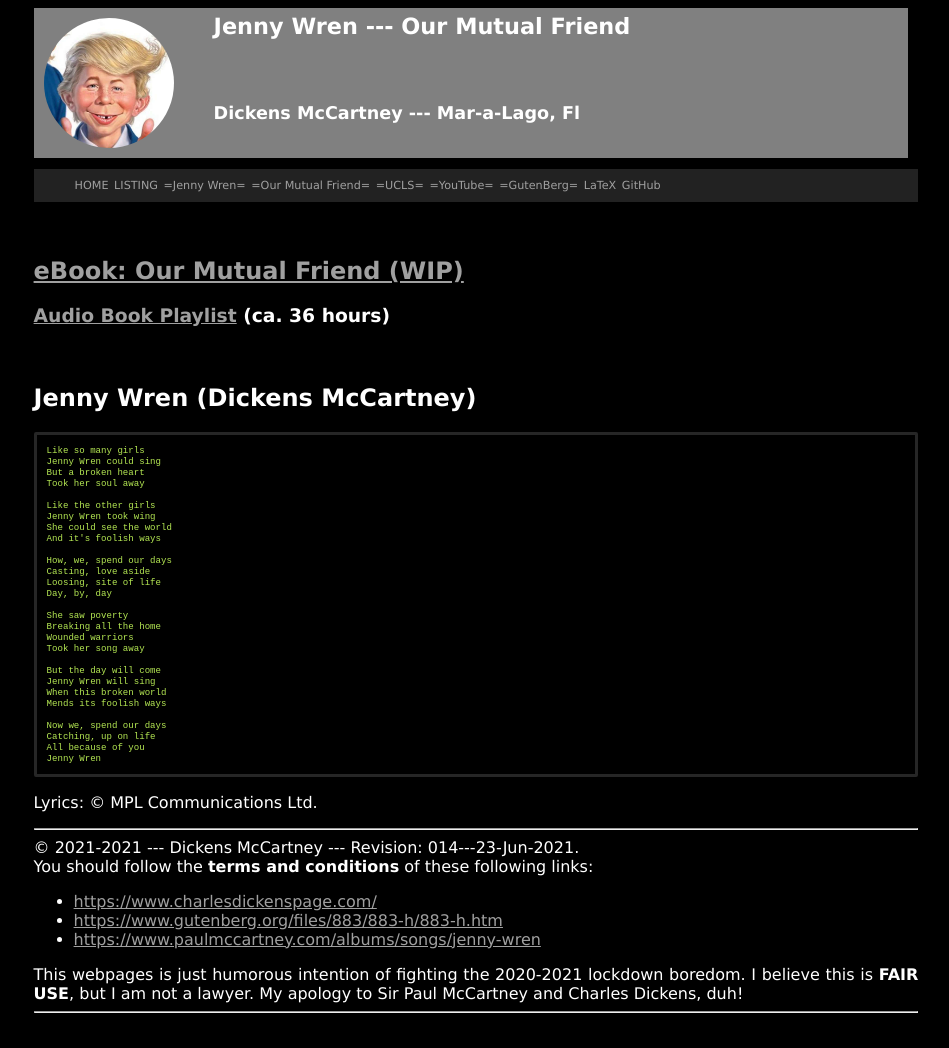
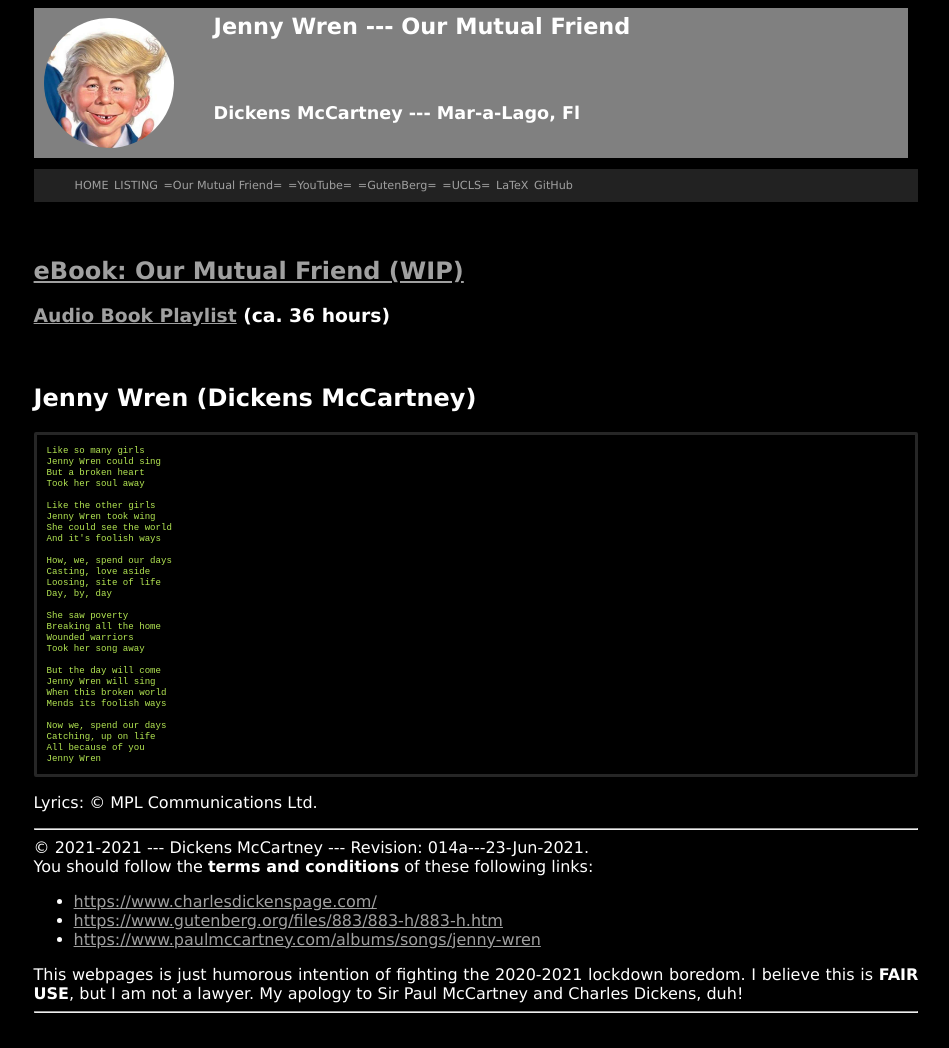
Before and after one commit to Belajar-Latex/Jenny.Wren, a Jekyll site: the page built from index.md, in a window 1280 px wide. Shown: the whole page, without its empty margins (164-1113 px from the left). Built offline with Jekyll 4.4.1, drawn with Linux system fonts in a browser that asks for light colours.

Commit message:
modified:   _config.yml modified:   _includes/navbar.html

```diff
--- a/_config.yml
+++ b/_config.yml
@@ -1,5 +1,5 @@
 title:       "The Page of Jenny Wren"
-version:     "014---23-Jun-2021"
+version:     "014a---23-Jun-2021"
 copyright:   "2021-2021"
 description: >-
   Jenny Wren --- Our Mutual Friend, Dickens McCartney.
--- a/_includes/navbar.html
+++ b/_includes/navbar.html
@@ -6,11 +6,10 @@
   <ul>
     <li class='listitem'><a href='{{ site.baseurl }}/'>HOME</a></li>
     <li class='listitem'><a href='{{ site.baseurl }}/004.html'>LISTING</a></li>
-    <li class='listitem'><a href='{{ site.baseurl }}/LaTeX/JennyWren.pdf'>=Jenny Wren=</a></li>
     <li class='listitem'><a href='{{ site.baseurl }}/LaTeX/JennyWren.pdf'>=Our Mutual Friend=</a></li>
-    <li class='listitem'><a href='https://ucls.vlsm.org/'>=UCLS=</a></li>
     <li class='listitem'><a href='https://www.youtube.com/watch?v=wubCa3JZdEk'>=YouTube=</a></li>
     <li class='listitem'><a href='https://www.gutenberg.org/files/883/883-h/883-h.htm'>=GutenBerg=</a></li>
+    <li class='listitem'><a href='https://ucls.vlsm.org/'>=UCLS=</a></li>
     <li class='listitem'><a href='{{ site.urlgithub }}/tree/master/LaTeX'>LaTeX</a></li>
     <li class='listitem'><a href='{{ site.urlgithub }}'>GitHub</a></li>
   </ul>
```
